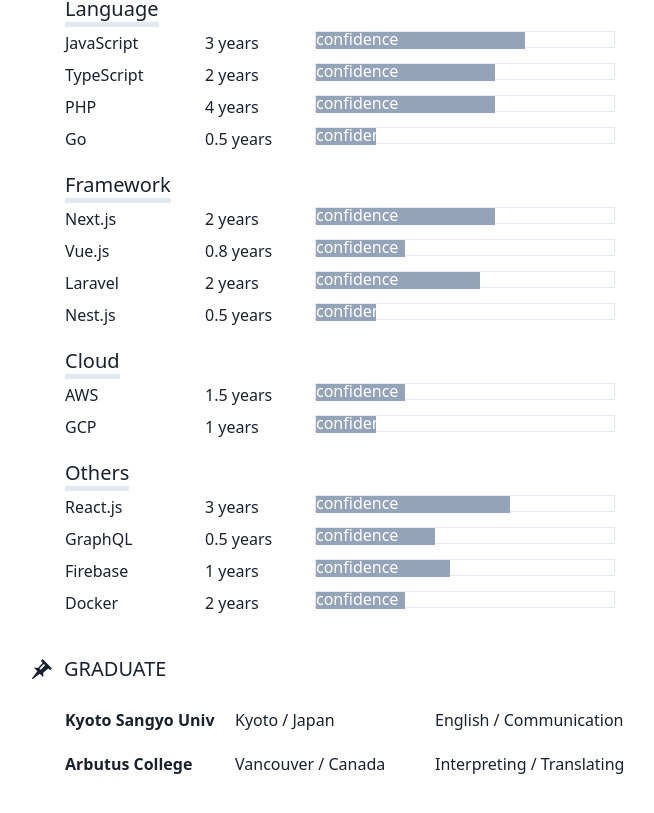
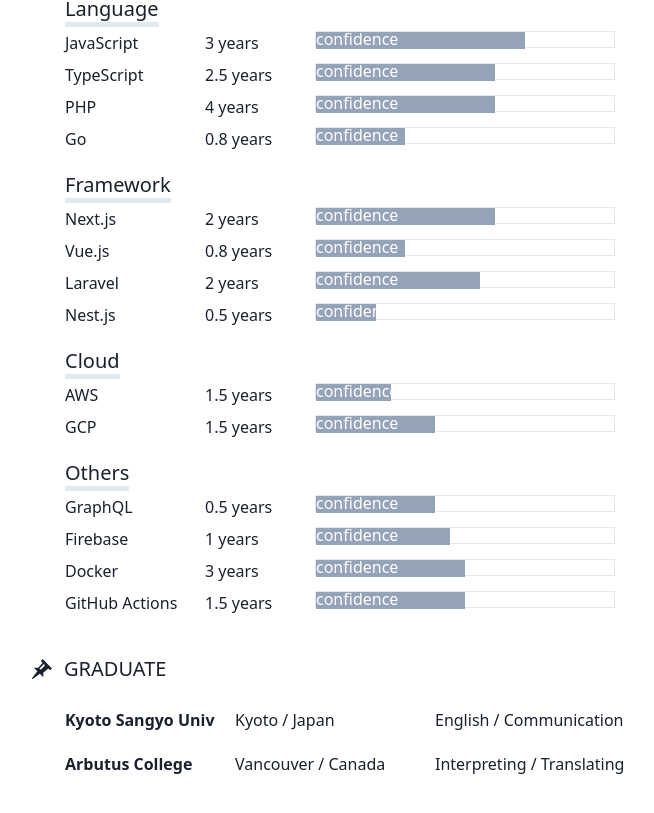
Before and after one commit to yugo-ibuki/portfolio, a Next.js app: page / in a window 1280 px wide. Shown: the part 653-1466 px from the top of the page, without its empty margins (278-932 px from the left). Built offline with nearby package versions, Linux system fonts and the light colour scheme.

Commit message:
skill変更

```diff
--- a/src/components/List/data/skills.ts
+++ b/src/components/List/data/skills.ts
@@ -20,7 +20,7 @@ export const skills: TSkills = {
     },
     {
       name: 'TypeScript',
-      terms: 2,
+      terms: 2.5,
       level: 60,
     },
     {
@@ -30,8 +30,8 @@ export const skills: TSkills = {
     },
     {
       name: 'Go',
-      terms: 0.5,
-      level: 20,
+      terms: 0.8,
+      level: 30,
     }
   ],
   framework: [
@@ -60,20 +60,15 @@ export const skills: TSkills = {
     {
       name: 'AWS',
       terms: 1.5,
-      level: 30,
+      level: 25,
     },
     {
       name: 'GCP',
-      terms: 1,
-      level: 20,
+      terms: 1.5,
+      level: 40,
     },
   ],
   others: [
-    {
-      name: 'React.js',
-      terms: 3,
-      level: 65,
-    },
     {
       name: 'GraphQL',
       terms: 0.5,
@@ -86,8 +81,13 @@ export const skills: TSkills = {
     },
     {
       name: 'Docker',
-      terms: 2,
-      level: 30,
+      terms: 3,
+      level: 50,
+    },
+    {
+      name: 'GitHub Actions',
+      terms: 1.5,
+      level: 50,
     },
   ]
 }
```
